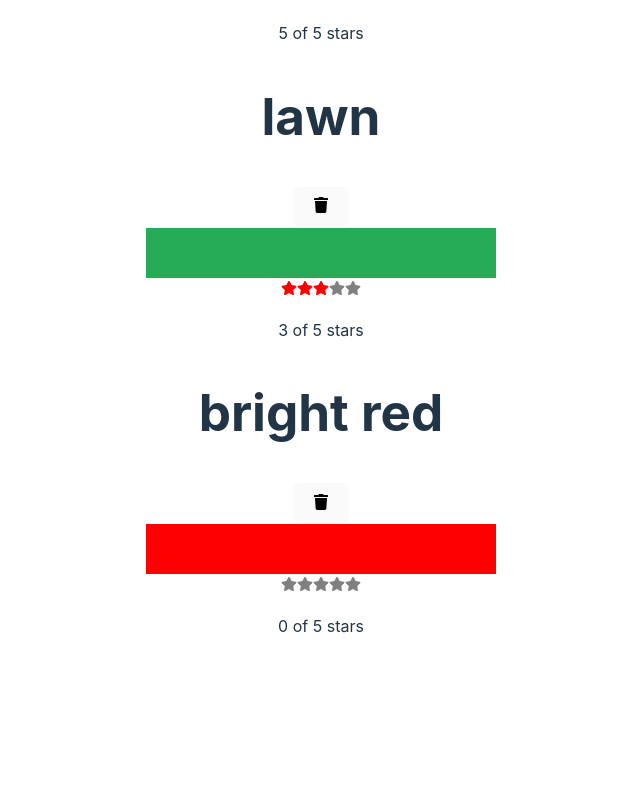
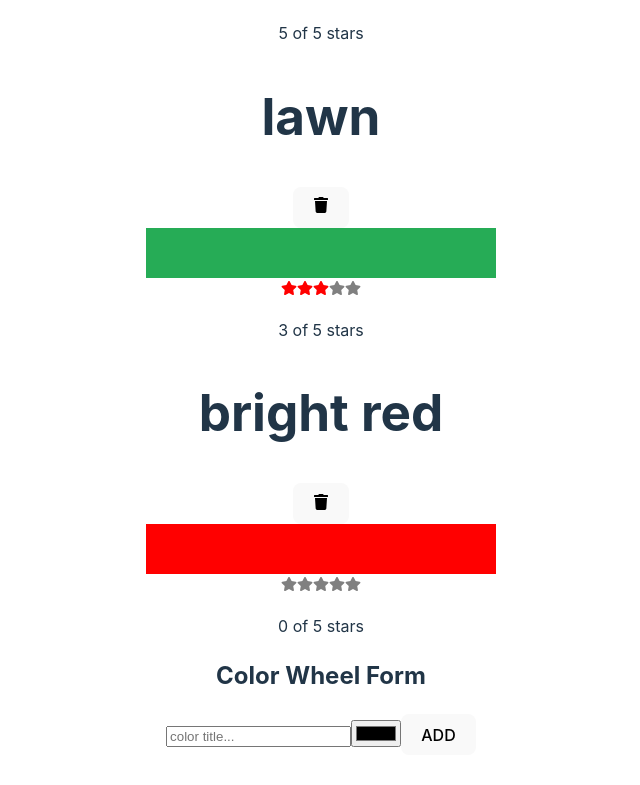
Before and after one commit to arief-github/learning-react-js, a React (Vite) app: page / in a window 1280 px wide. Shown: the part 283-1068 px from the top of the page, without its empty margins (319-959 px from the left). Before the commit the page ends 969 px from the top, so only its background shows below. Built offline with nearby package versions, Linux system fonts and the light colour scheme.

Commit message:
implementing custom hooks

```diff
--- a/package.json
+++ b/package.json
@@ -13,7 +13,8 @@
     "prop-types": "^15.8.1",
     "react": "^19.0.0",
     "react-dom": "^19.0.0",
-    "react-icons": "^5.5.0"
+    "react-icons": "^5.5.0",
+    "uuid": "^11.1.0"
   },
   "devDependencies": {
     "@eslint/js": "^9.19.0",
--- a/src/App.jsx
+++ b/src/App.jsx
@@ -1,12 +1,16 @@
 import { useState } from 'react'
 import './App.css'
 import ColorList from './components/ColorList'
+import AddColorForm from './components/AddColorForm'
+
 import colorData from './data/color-data.json'
+import { v4 } from 'uuid'
 
 function App() {
   const [colors, setColors] = useState(colorData)
 
   return (
+    <>
       <ColorList colors={colors}
         onRateColor={(id, rating) => {
           const newColors = colors.map(color =>
@@ -19,6 +23,24 @@ function App() {
           setColors(newColors);
         }}
       />
+
+      <h2>Color Wheel Form</h2>
+
+      <AddColorForm
+        onNewColor={(title, color) => {
+          const newColors = [
+            ...colors,
+            {
+              id: v4(),
+              rating: 0,
+              title,
+              color
+            }
+          ]
+          setColors(newColors)
+        }}
+      />
+    </>
   )
 }
 
--- /dev/null
+++ b/src/components/AddColorForm/index.jsx
@@ -0,0 +1,35 @@
+import PropTypes from "prop-types";
+import { useInput } from "../../hooks/useInput";
+
+export default function AddColorForm({ onNewColor = f => f }) {
+    const [titleProps, resetTitle] = useInput("")
+    const [colorProps, resetColor] = useInput("#000")
+
+    const submit = e => {
+        e.preventDefault()
+
+        onNewColor(titleProps.value, colorProps.value)
+
+        resetTitle()
+        resetColor()
+    }
+
+    return (
+        <form onSubmit={submit}>
+            <input
+                {...titleProps}
+                type="text"
+                placeholder="color title..."
+                required
+            />
+
+            <input {...colorProps} type="color" required />
+
+            <button>ADD</button>
+        </form>
+    )
+}
+
+AddColorForm.propType = {
+    onNewColor: PropTypes.func
+}
--- /dev/null
+++ b/src/hooks/useInput.js
@@ -0,0 +1,10 @@
+import { useState } from "react";
+
+export const useInput = initialValue => {
+    const [value, setValue] = useState(initialValue)
+
+    return [
+        { value, onChange: e => setValue(e.target.value) },
+        () => setValue(initialValue)
+    ]
+}
```
Also changed, not shown: src/components/FormUsingRef/AddForm.jsx (deleted, +0 -32 lines), 1 other file (tests, documents, lock files or other folders). Lines whose indentation alone changed are shown as unchanged.
